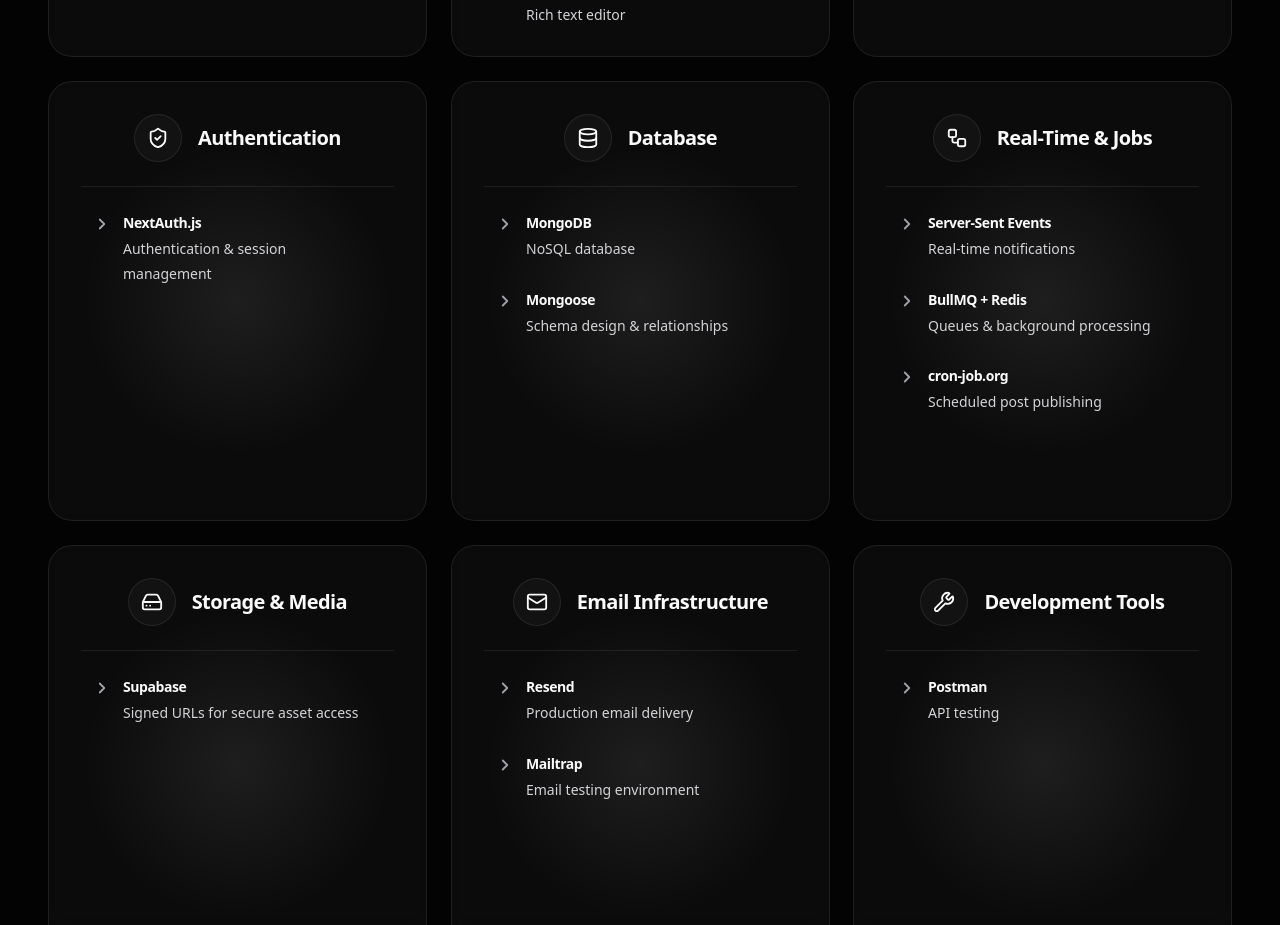
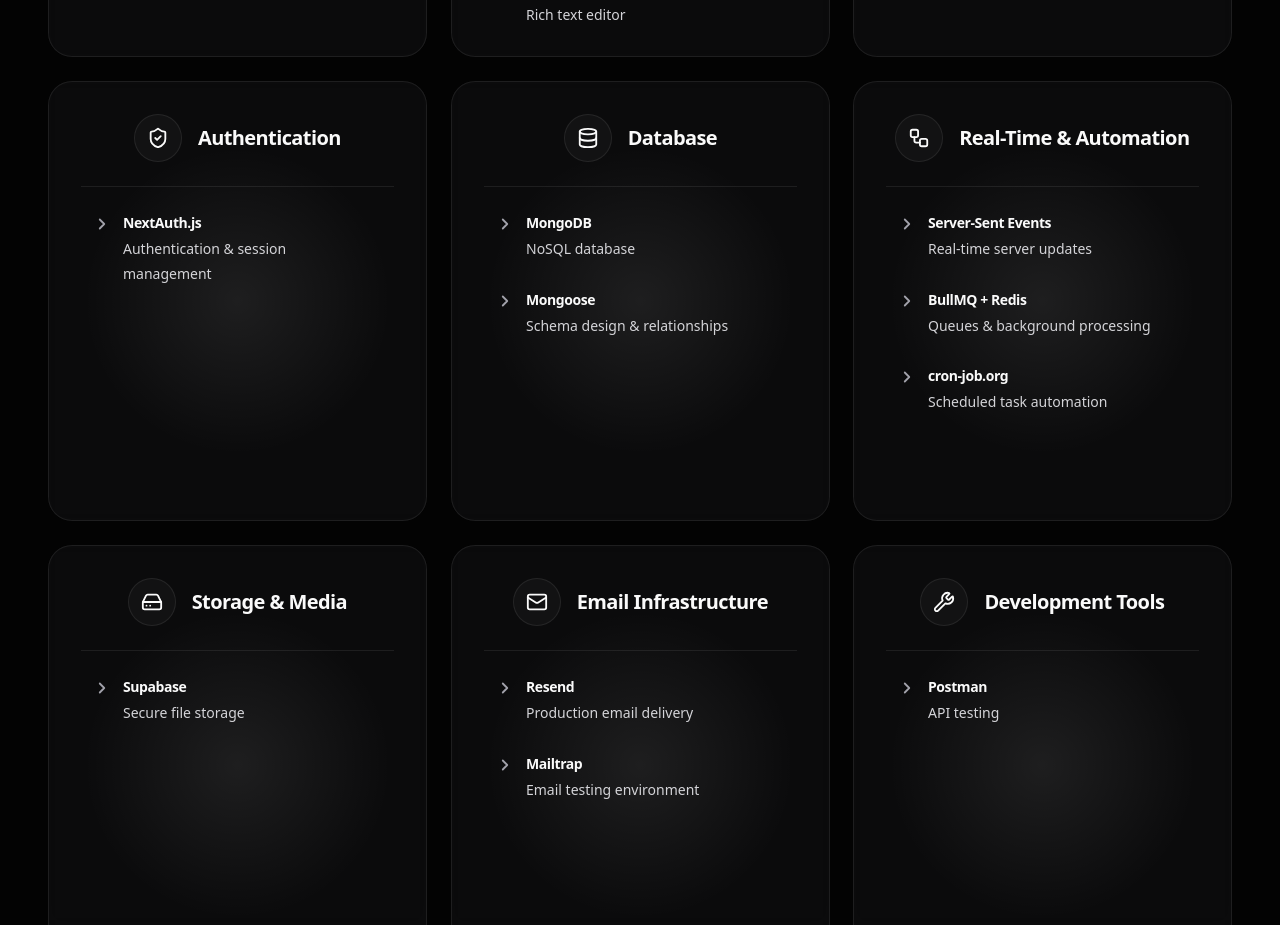
Before and after one commit to Swarnabha07/portfolio, a Next.js app: page / in a window 1280 px wide. Shown: the part 3200-4125 px from the top of the page. Built offline with nearby package versions, Linux system fonts and the light colour scheme.

Commit message:
fix: refine Developer Toolkit section UI

```diff
--- a/components/sections/toolkit/ToolkitCard.js
+++ b/components/sections/toolkit/ToolkitCard.js
@@ -4,9 +4,21 @@
 
 import CardTilt from "@/components/common/CardTilt";
 import ToolkitItem from "./ToolkitItem";
+import { useTheme } from "next-themes";
+import { useEffect, useState } from "react";
 
 export default function ToolkitCard({ category, index }) {
   const Icon = category.icon;
+
+  const { resolvedTheme } = useTheme();
+
+  const [mounted, setMounted] = useState(false);
+
+  useEffect(() => {
+    setMounted(true);
+  }, []);
+
+  const isDark = mounted && resolvedTheme === "dark";
 
   return (
     <motion.article
@@ -20,7 +32,7 @@
       }}
     >
       <CardTilt
-        className="
+        className={`
     group
     relative
 
@@ -34,12 +46,13 @@
     rounded-3xl
     border
     border-border
+    ${isDark ? "bg-surface/60" : "hover:shadow-xl"}
     bg-surface/60
     p-8
     backdrop-blur-sm
     transition-all
     duration-300
-  "
+  `}
         scale={1.015}
       >
         {/* Header */}
--- a/components/sections/toolkit/ToolkitItem.js
+++ b/components/sections/toolkit/ToolkitItem.js
@@ -3,7 +3,20 @@
 import { motion } from "framer-motion";
 import { ChevronRight } from "lucide-react";
 
+import { useTheme } from "next-themes";
+import { useEffect, useState } from "react";
+
 export default function ToolkitItem({ item }) {
+  const { resolvedTheme } = useTheme();
+
+  const [mounted, setMounted] = useState(false);
+
+  useEffect(() => {
+    setMounted(true);
+  }, []);
+
+  const isDark = mounted && resolvedTheme === "dark";
+
   return (
     <motion.li
       whileHover="hover"
@@ -11,7 +24,7 @@
         duration: 0.2,
         ease: "easeOut",
       }}
-      className="
+      className={`
         group
         flex
         items-start
@@ -24,9 +37,9 @@
         transition-colors
         duration-200
 
-        hover:bg-white/[0.03]
-        dark:hover:bg-white/[0.03]
-      "
+        ${isDark ? "hover:bg-white/[0.03]" : "hover:bg-zinc-100"}
+
+      `}
     >
       {/* Icon */}
 
--- a/constants/toolkit.js
+++ b/constants/toolkit.js
@@ -120,13 +120,13 @@
 
   {
     id: "realtime",
-    title: "Real-Time & Jobs",
+    title: "Real-Time & Automation",
     icon: Workflow,
 
     items: [
       {
         name: "Server-Sent Events",
-        description: "Real-time notifications",
+        description: "Real-time server updates",
       },
       {
         name: "BullMQ + Redis",
@@ -134,7 +134,7 @@
       },
       {
         name: "cron-job.org",
-        description: "Scheduled post publishing",
+        description: "Scheduled task automation",
       },
     ],
   },
@@ -147,7 +147,7 @@
     items: [
       {
         name: "Supabase",
-        description: "Signed URLs for secure asset access",
+        description: "Secure file storage",
       },
     ],
   },
```
